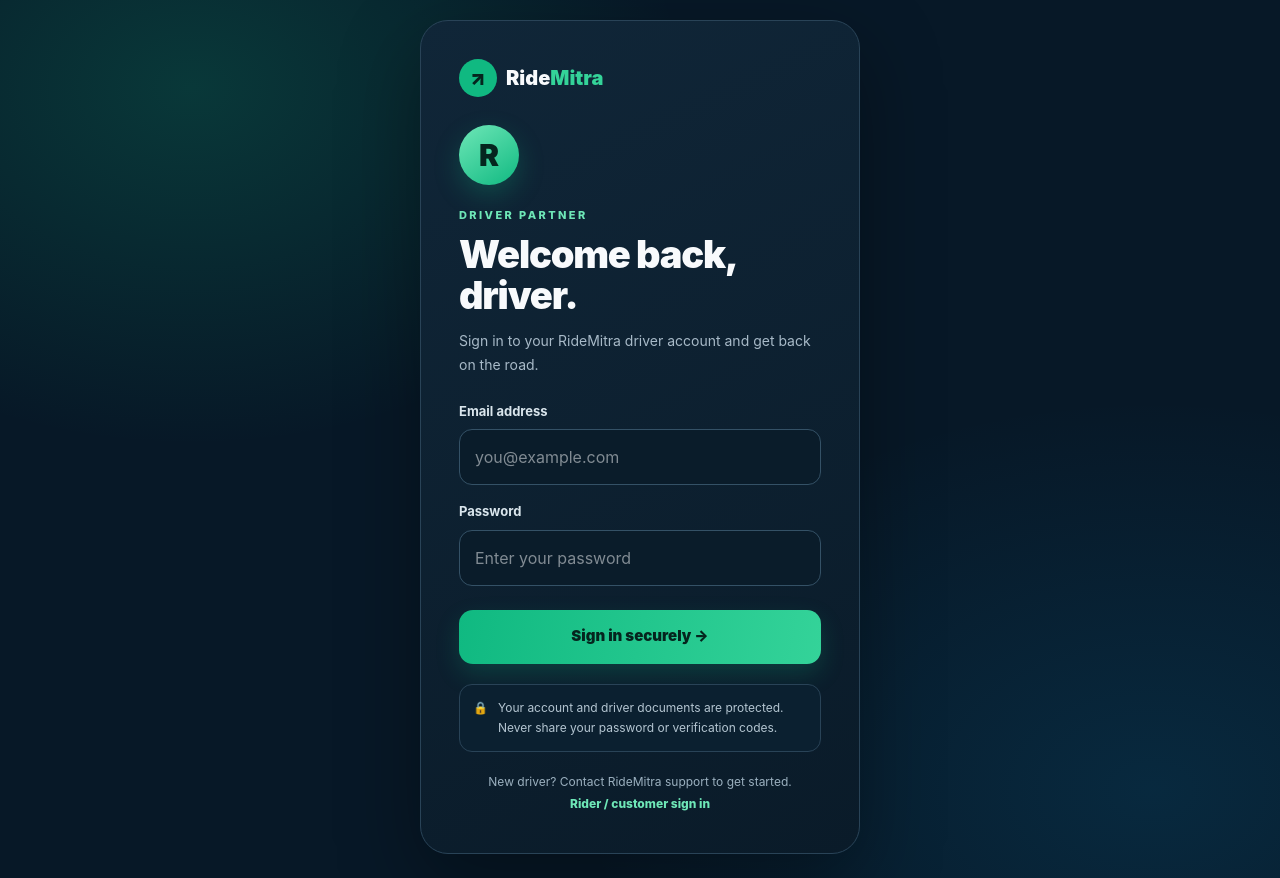
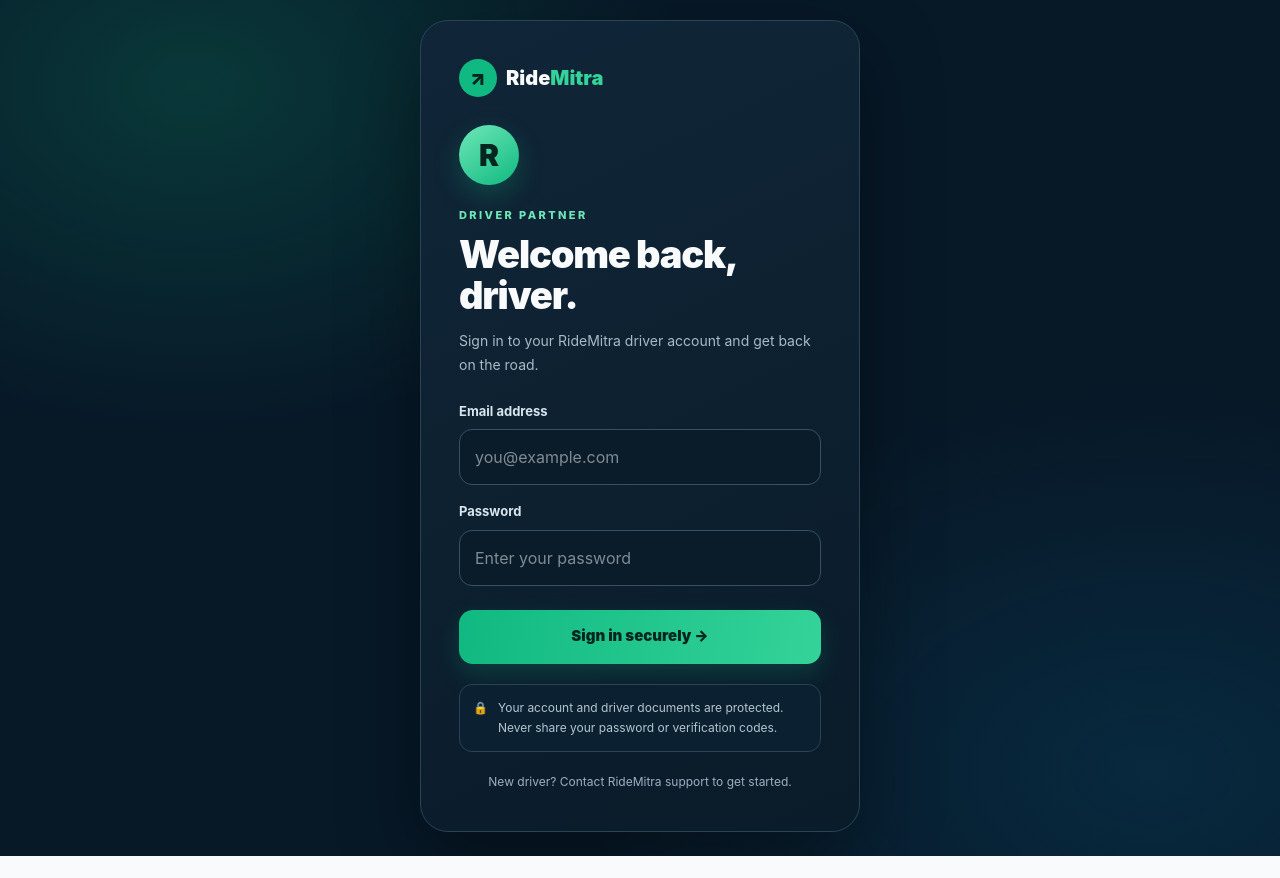
Before and after one commit to mintuvanga/ridemitra, a Next.js app: page /driver/login in a window 1280 px wide. After the commit the page ends 856 px from the top, so only its background shows below. Built offline with nearby package versions, Linux system fonts and the light colour scheme.

Commit message:
Keep driver login focused on driver partners only

```diff
--- a/src/app/driver/login/page.tsx
+++ b/src/app/driver/login/page.tsx
@@ -72,7 +72,7 @@
           <button style={{ ...styles.button, opacity: loading ? 0.7 : 1 }} type="submit" disabled={loading}>{loading ? "Signing in…" : "Sign in securely  →"}</button>
         </form>
         <div style={styles.note}><span aria-hidden="true">🔒</span><span>Your account and driver documents are protected. Never share your password or verification codes.</span></div>
-        <p style={styles.footer}>New driver? Contact RideMitra support to get started.<br /><Link href="/login" style={{ color: "#6ee7b7", fontWeight: 800 }}>Rider / customer sign in</Link></p>
+        <p style={styles.footer}>New driver? Contact RideMitra support to get started.</p>
       </section>
     </main>
   );
```
